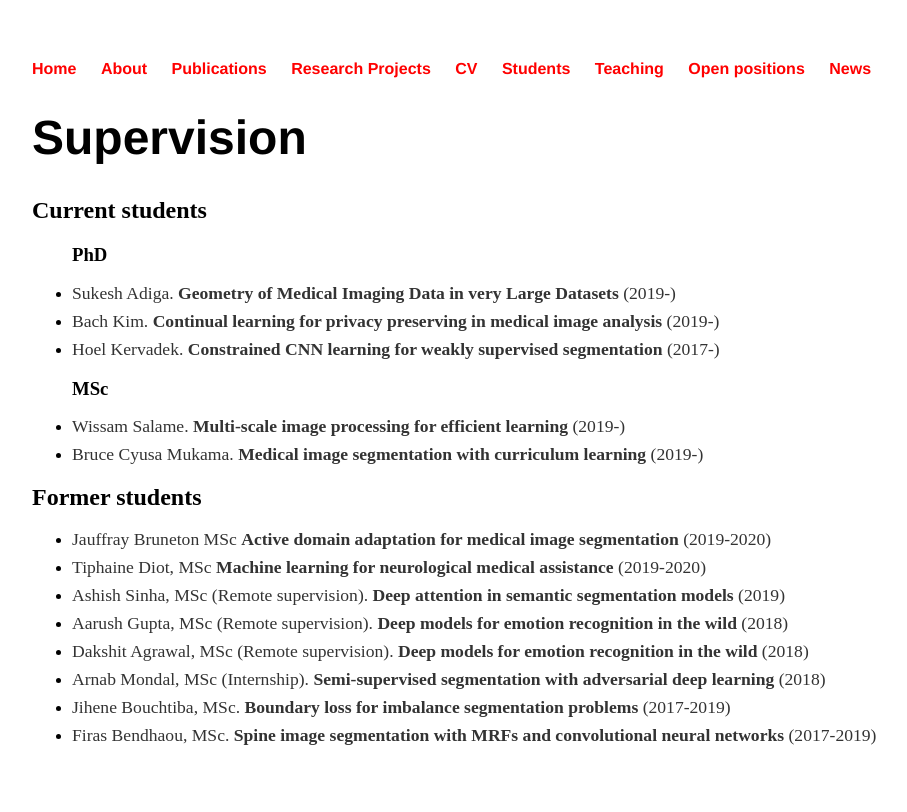
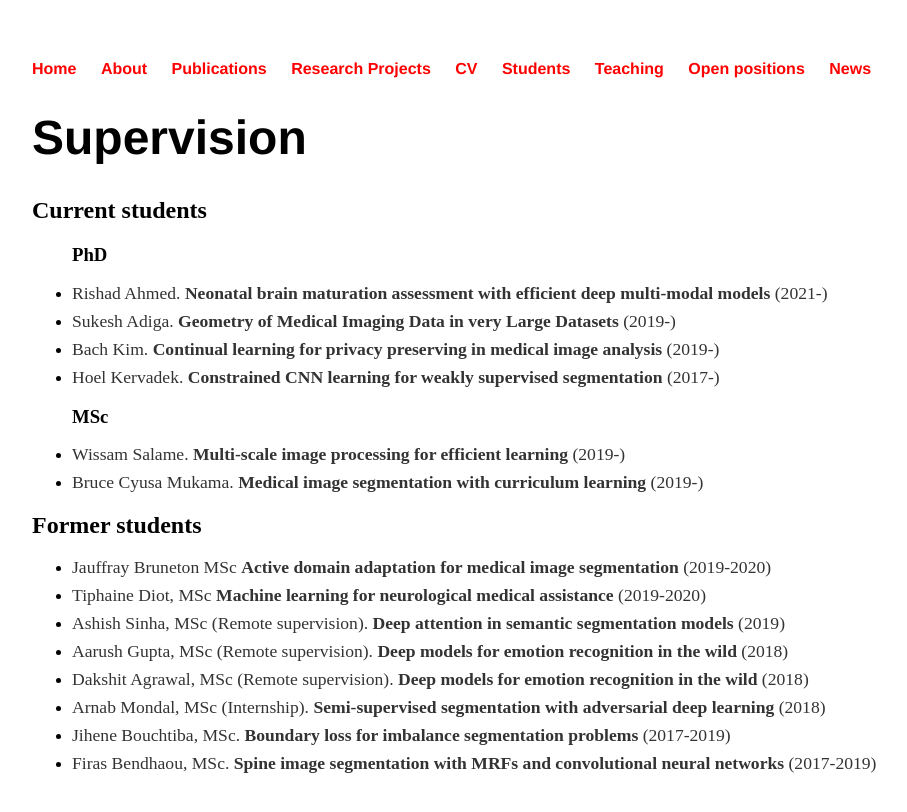
Before and after one commit to josedolz/josedolz.github.io, a Jekyll site: the page built from students/index.html, in a window 1280 px wide. Shown: the top 812 px of the page, without its empty margins (96-1003 px from the left). Built offline with Jekyll 4.4.1, drawn with Linux system fonts in a browser that asks for light colours.

Commit message:
Update index.html

```diff
--- a/students/index.html
+++ b/students/index.html
@@ -7,6 +7,7 @@ title: students
 	<h2>Current students</h2>
 	<ul>
 		<h3>PhD</h3>
+		<li><p1>Rishad Ahmed. <strong>Neonatal brain maturation assessment with efficient deep multi-modal models</strong> (2021-)</p1></li>
 		<li><p1>Sukesh Adiga. <strong>Geometry of Medical Imaging Data in very Large Datasets </strong> (2019-)</p1></li>
 		<li><p1>Bach Kim. <strong>Continual learning for privacy preserving in medical image analysis </strong>(2019-)</p1></li>
 		<li><p1>Hoel Kervadek. <strong>Constrained CNN learning for weakly supervised segmentation </strong>(2017-)</p1></li>
```
